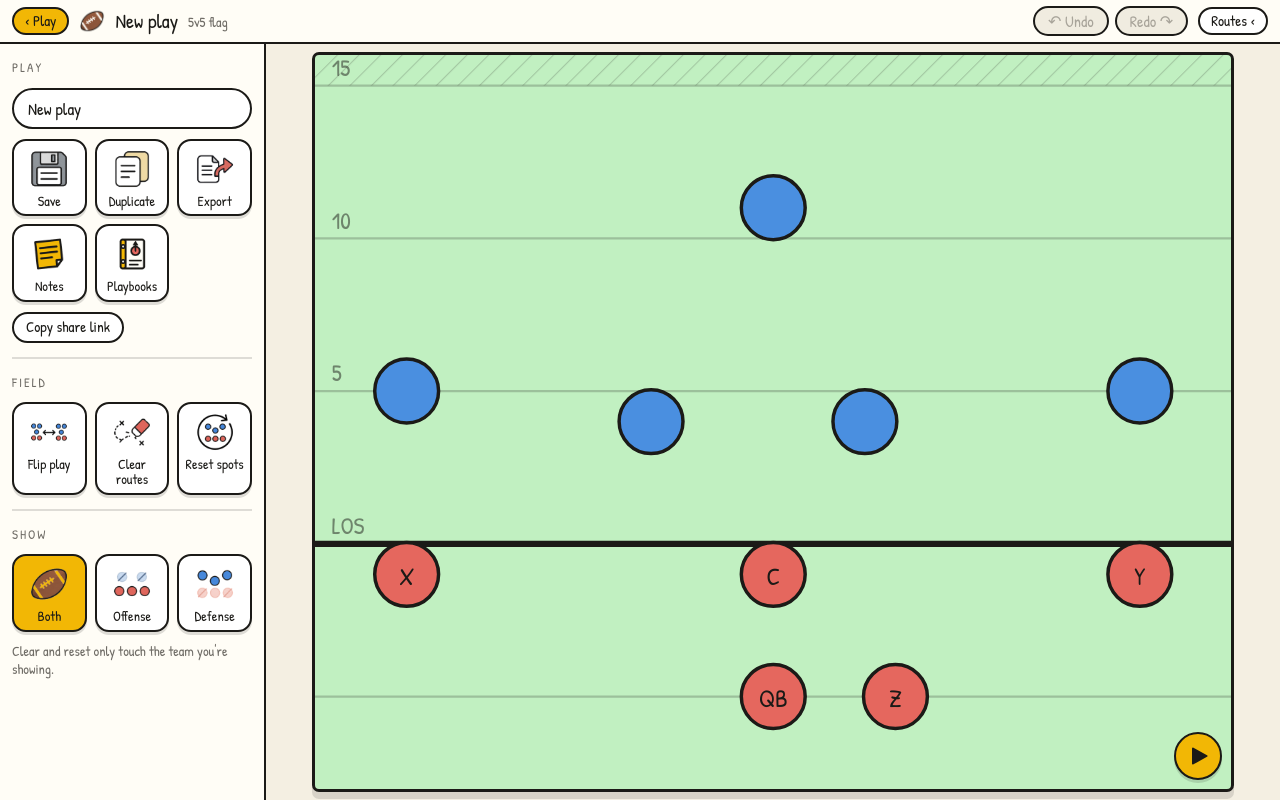
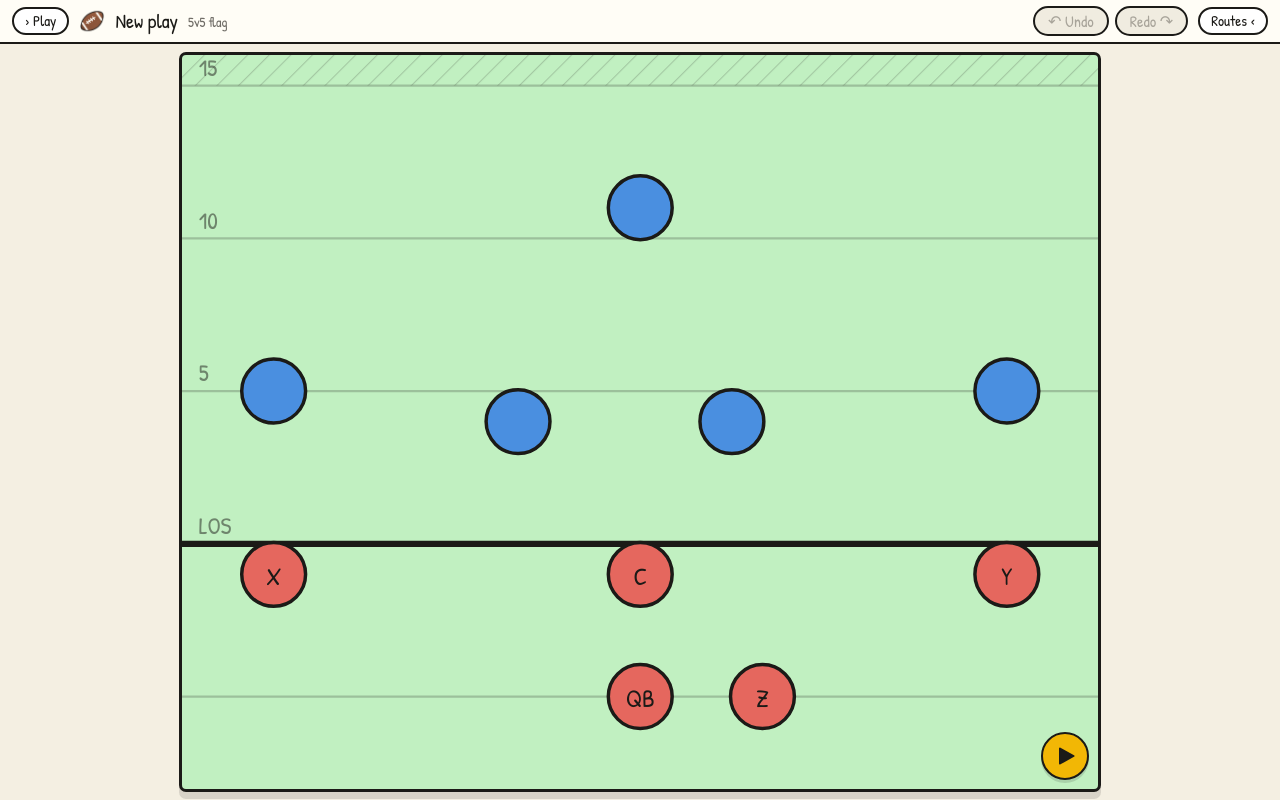
Before and after one commit to andysolomon/arc-play-flag, a Next.js app: page / in a window 1280 px wide. Built offline with nearby package versions, Linux system fonts and the light colour scheme.

Commit message:
feat(ui): start with both sidebars closed (#14)
Both sidebars now start closed at every width, replacing the "auto" state that opened the play tools panel on screens 900px and wider.

```diff
--- a/components/App.tsx
+++ b/components/App.tsx
@@ -10,7 +10,7 @@ import { Header } from "./Header";
 import { Hint } from "./Hint";
 import { PlaySidebar } from "./PlaySidebar";
 import { RouteSidebar } from "./RouteSidebar";
-import { Sidebar, type Open } from "./Sidebar";
+import { Sidebar } from "./Sidebar";
 
 const isEditable = (t: EventTarget | null): boolean =>
   t instanceof HTMLElement && (t.tagName === "INPUT" || t.tagName === "SELECT" || t.tagName === "TEXTAREA" || t.isContentEditable);
@@ -27,8 +27,9 @@ function useMedia(query: string): boolean {
 
 export function App() {
   const [s, dispatch] = useReducer(reducer, undefined, initialState);
-  const [leftOpen, setLeftOpen] = useState<Open>("auto");
-  const [rightOpen, setRightOpen] = useState<Open>("auto");
+  // both sidebars start closed: the app opens on a clear field
+  const [leftOpen, setLeftOpen] = useState(false);
+  const [rightOpen, setRightOpen] = useState(false);
   const svgRef = useRef<SVGSVGElement>(null);
   const plays = useSyncExternalStore(subscribe, getPlays, getServerPlays);
   const hydratedRef = useRef(false);
@@ -40,7 +41,6 @@ export function App() {
     window.clearTimeout(toastTimer.current);
     toastTimer.current = window.setTimeout(() => { setToast(null); }, ms);
   }, []);
-  const wide = useMedia("(min-width: 900px)");
   const narrow = useMedia("(max-width: 759px)");
   const narrowRef = useRef(narrow);
   useEffect(() => { narrowRef.current = narrow; }, [narrow]);
@@ -54,7 +54,6 @@ export function App() {
     setRightOpen(open);
     if (open && narrowRef.current) setLeftOpen(false);
   }, []);
-  const isOpen = (o: Open, side: "left" | "right"): boolean => (o === "auto" ? side === "left" && wide : o);
 
   const onSelect = useCallback((id: string) => {
     dispatch({ type: "select", id });
@@ -145,17 +144,17 @@ export function App() {
     <div className="app-root flex h-full flex-col overflow-hidden">
       <Header
         name={s.name}
-        leftOpen={isOpen(leftOpen, "left")}
-        rightOpen={isOpen(rightOpen, "right")}
+        leftOpen={leftOpen}
+        rightOpen={rightOpen}
         canUndo={s.past.length > 0}
         canRedo={s.future.length > 0}
-        onToggleLeft={() => { openLeft(!isOpen(leftOpen, "left")); }}
-        onToggleRight={() => { openRight(!isOpen(rightOpen, "right")); }}
+        onToggleLeft={() => { openLeft(!leftOpen); }}
+        onToggleRight={() => { openRight(!rightOpen); }}
         onUndo={() => { dispatch({ type: "undo" }); }}
         onRedo={() => { dispatch({ type: "redo" }); }}
       />
       <div className="flex min-h-0 flex-1 items-stretch">
-        <Sidebar id="play-sidebar" side="left" open={leftOpen} isOpen={isOpen(leftOpen, "left")} label="Play tools">
+        <Sidebar id="play-sidebar" side="left" open={leftOpen} label="Play tools">
           <PlaySidebar
             name={s.name}
             notes={s.notes}
@@ -187,7 +186,7 @@ export function App() {
           svgRef={svgRef}
           title={s.name}
         />
-        <Sidebar id="route-sidebar" side="right" open={rightOpen} isOpen={isOpen(rightOpen, "right")} label="Route palette">
+        <Sidebar id="route-sidebar" side="right" open={rightOpen} label="Route palette">
           <RouteSidebar
             selected={sel}
             hint={hint}
--- a/components/Sidebar.tsx
+++ b/components/Sidebar.tsx
@@ -1,35 +1,28 @@
 import type { ReactNode } from "react";
-
-export type Open = boolean | "auto";
 
 interface Props {
   id: string;
   side: "left" | "right";
-  open: Open;
-  /** resolved open state (auto → wide screens only) */
-  isOpen: boolean;
+  open: boolean;
   label: string;
   children: ReactNode;
 }
 
 /**
- * 264px panel that animates its width to 0 when closed. "auto" is the
- * pre-hydration state: open on wide screens, closed on narrow ones, decided in CSS
- * so the first paint never slides.
+ * 264px panel that animates its width to 0 when closed. Both sidebars start
+ * closed — on every screen size — so the app opens on an uncluttered field and
+ * the first paint never slides.
  */
-export function Sidebar({ id, side, open, isOpen, label, children }: Props) {
-  const width =
-    open === "auto"
-      ? side === "left" ? "w-0 min-[900px]:w-[266px] min-[900px]:border-r-2" : "w-0"
-      : open ? side === "left" ? "w-[266px] border-r-2" : "w-[266px] border-l-2" : "w-0";
+export function Sidebar({ id, side, open, label, children }: Props) {
+  const width = open ? (side === "left" ? "w-[266px] border-r-2" : "w-[266px] border-l-2") : "w-0";
   return (
     <aside
       id={id}
       aria-label={label}
-      aria-hidden={!isOpen}
+      aria-hidden={!open}
       className={`flex-none overflow-hidden border-ink bg-cream transition-[width] duration-[180ms] ease-in-out motion-reduce:transition-none ${width}`}
     >
-      <div className="flex h-full w-[264px] flex-col gap-[10px] overflow-y-auto px-3 py-3.5" inert={!isOpen}>
+      <div className="flex h-full w-[264px] flex-col gap-[10px] overflow-y-auto px-3 py-3.5" inert={!open}>
         {children}
       </div>
     </aside>
```
